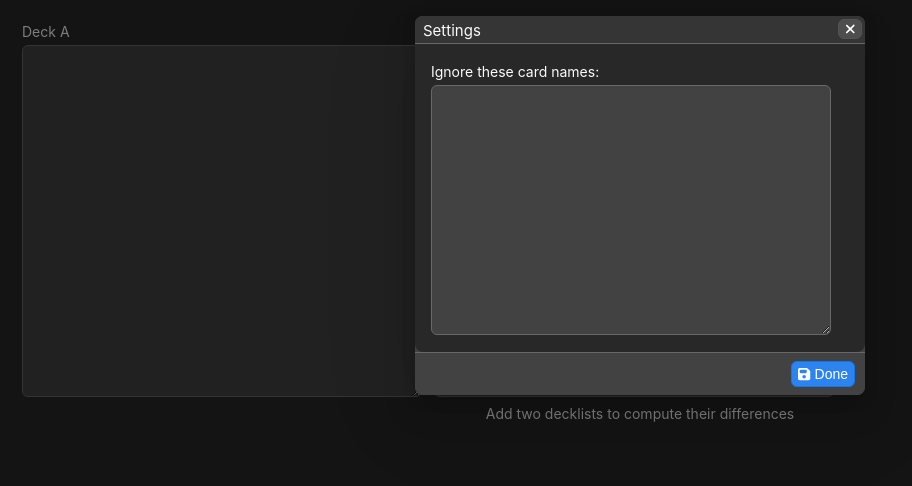
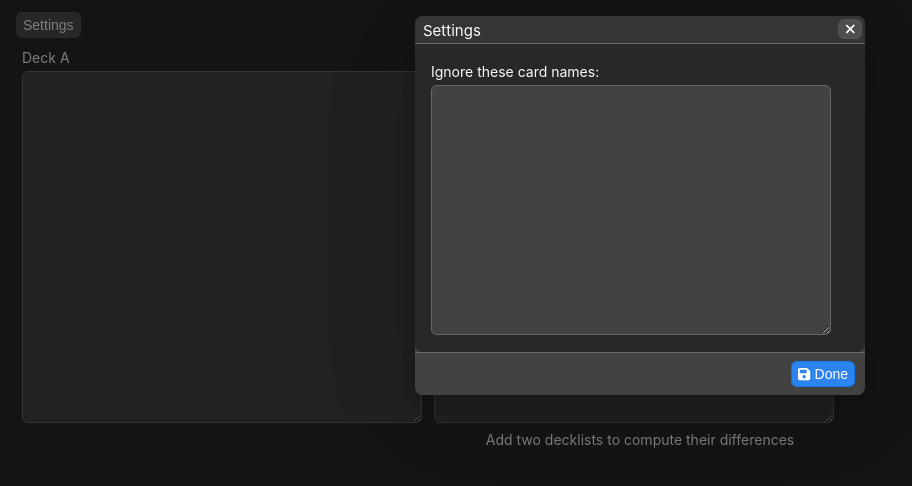
Before and after one commit to jeremy-strang/mtg-deck-diff, a React (Create React App) app: page / in a window 1280 px wide. Shown: the top 486 px of the page, without its empty margins (0-912 px from the left). Built offline with nearby package versions, Linux system fonts and the light colour scheme.

Commit message:
hooked up button to open/close settings window

```diff
--- a/src/App.tsx
+++ b/src/App.tsx
@@ -93,12 +93,24 @@ class App extends React.Component<IProps, IState> {
     }
   }
 
+  onOpenSettingsModal =() => {
+    this.setState({
+      isSettingsModalOpen: true,
+    })
+  }
+
+  onCloseSettingsModal = () => {
+    this.setState({
+      isSettingsModalOpen: false,
+    })
+  }
+
   render(): React.ReactNode {
     let resultWrap: React.ReactNode
     let settingsModal: React.ReactNode | null = null
 
     if (this.state.isSettingsModalOpen) {
-      settingsModal = <DiffSettingsModal></DiffSettingsModal>
+      settingsModal = <DiffSettingsModal onDone={this.onCloseSettingsModal}></DiffSettingsModal>
     }
 
     if (this.state.deckListStrA && this.state.deckListStrB) {
@@ -120,6 +132,9 @@ class App extends React.Component<IProps, IState> {
     }
     return (
       <div className="App">
+        <div className="ButtonWrap">
+          <button onClick={this.onOpenSettingsModal}>Settings</button>
+        </div>
         <div className='Width100Height50'>
           <div className='DeckListWrap'>
             <h4>Deck A</h4>
--- a/src/components/DiffSettingsModal.tsx
+++ b/src/components/DiffSettingsModal.tsx
@@ -4,6 +4,7 @@ import { faFloppyDisk, faXmark } from '@fortawesome/free-solid-svg-icons'
 import './DiffSettingsModal.scss'
 
 interface IProps {
+  onDone: Function
 }
 
 interface IState {
@@ -55,10 +56,6 @@ class DiffSettingsModal extends React.Component<IProps, IState> {
     })
   }
 
-  onDone = () => {
-
-  }
-
   render(): React.ReactNode {
     return (
       <div className="DiffSettingsModal modal-wrap">
@@ -68,7 +65,7 @@ class DiffSettingsModal extends React.Component<IProps, IState> {
               Settings
             </div>
             <div className="modal-btns">
-              <button onClick={this.onDone} className="modal-x"><FontAwesomeIcon icon={faXmark} /></button>
+              <button onClick={() => this.props.onDone()} className="modal-x"><FontAwesomeIcon icon={faXmark} /></button>
             </div>
           </div>
 
@@ -84,7 +81,7 @@ class DiffSettingsModal extends React.Component<IProps, IState> {
           </div>
 
           <div className="modal-btn-wrap">
-            <button onClick={this.onDone} v-show="previewMessages.length > 0" className="btn-primary">
+            <button onClick={() => this.props.onDone()} v-show="previewMessages.length > 0" className="btn-primary">
               <FontAwesomeIcon icon={faFloppyDisk} /> Done
             </button>
           </div>
--- a/src/index.scss
+++ b/src/index.scss
@@ -46,6 +46,12 @@ div.Width100Height50 {
   height: 50%;
 }
 
+div.ButtonWrap {
+  @extend .pnl;
+  display: block;
+  width: 100%;
+}
+
 div.DeckListWrap {
   position: relative;
   height: 100%;
```
